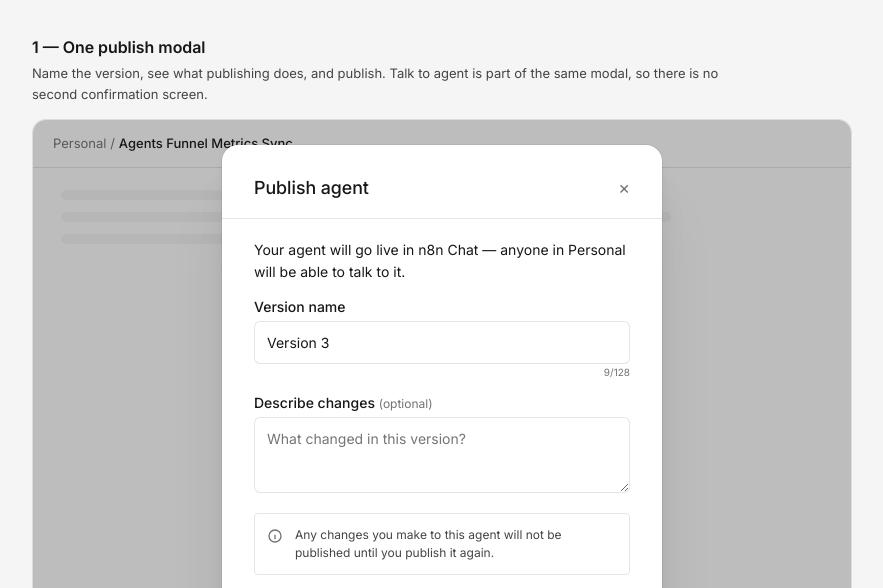
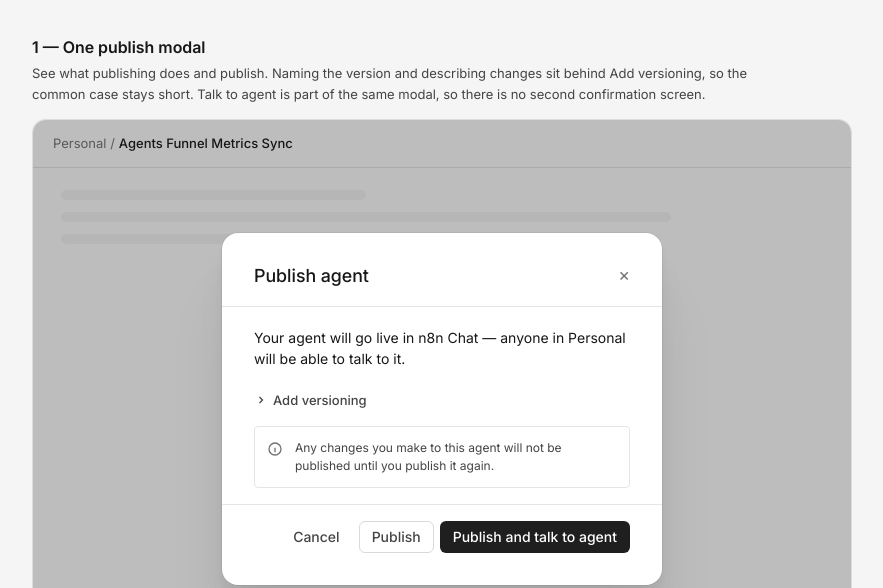
Before and after one commit to martinan8n/martina-hub, a plain HTML site: page talk-to-agent/index.html in a window 1280 px wide. Shown: the part 168-756 px from the top of the page, without its empty margins (72-955 px from the left). Drawn offline with Linux system fonts and the light colour scheme.

Commit message:
talk-to-agent: collapsible Add versioning in the publish modal
Co-Authored-By: Claude Sonnet 5.5 <noreply@anthropic.com>

```diff
--- a/talk-to-agent/index.html
+++ b/talk-to-agent/index.html
@@ -88,7 +88,7 @@
 
   <!-- ============ 1. PUBLISH ============ -->
   <h2>1 &mdash; One publish modal</h2>
-  <p class="sub">Name the version, see what publishing does, and publish. Talk to agent is part of the same modal, so there is no second confirmation screen.</p>
+  <p class="sub">See what publishing does and publish. Naming the version and describing changes sit behind Add versioning, so the common case stays short. Talk to agent is part of the same modal, so there is no second confirmation screen.</p>
 
   <div class="stage" id="stage1">
     <div class="view is-on" data-view="publish">
@@ -97,11 +97,14 @@
         <div class="modal">
           <div class="modal-head"><span class="modal-title">Publish agent</span><span class="modal-close" onclick="s1Close(false)">&times;</span></div>
           <p class="msg">Your agent will go live in n8n Chat &mdash; anyone in Personal will be able to talk to it.</p>
-          <div class="field-label">Version name</div>
-          <input class="input" id="s1Version" value="Version 3" maxlength="128" oninput="s1Count()">
-          <div class="count" id="s1Counter">9/128</div>
-          <div class="field-label">Describe changes <span class="opt">(optional)</span></div>
-          <textarea class="textarea" placeholder="What changed in this version?" style="margin-bottom:var(--spacing--sm);"></textarea>
+          <button class="n8n-button n8n-button--tertiary n8n-button--size-small" id="s1Toggle" onclick="s1ToggleVersioning()" style="margin:0 0 var(--spacing--xs) calc(var(--spacing--xs) * -1);"><svg id="s1Chev" width="12" height="12" viewBox="0 0 24 24" fill="none" stroke="currentColor" stroke-width="2.5" style="transition:transform 120ms;"><path d="m9 6 6 6-6 6"/></svg><span id="s1ToggleLabel">Add versioning</span></button>
+          <div id="s1Versioning" style="display:none;">
+            <div class="field-label">Version name</div>
+            <input class="input" id="s1Version" value="Version 3" maxlength="128" oninput="s1Count()">
+            <div class="count" id="s1Counter">9/128</div>
+            <div class="field-label">Describe changes <span class="opt">(optional)</span></div>
+            <textarea class="textarea" placeholder="What changed in this version?" style="margin-bottom:var(--spacing--sm);"></textarea>
+          </div>
           <div class="callout">
             <svg width="16" height="16" viewBox="0 0 24 24" fill="none" stroke="var(--text-color--subtler)" stroke-width="2"><circle cx="12" cy="12" r="9"/><path d="M12 8h.01M11 11h1v5h1"/></svg>
             <span>Any changes you make to this agent will not be published until you publish it again.</span>
@@ -118,6 +121,7 @@
     <div class="view" data-view="home" id="home1"></div>
   </div>
   <ul class="notes">
+    <li>Versioning is collapsed by default. If it stays closed, the version is named automatically (Version 3), so nothing is required to publish.</li>
     <li>The message moves to the future tense, because it now appears before publishing: it says what publishing will do instead of confirming it afterwards.</li>
     <li>Publish and talk to agent is the primary action, since talking to the agent is the next thing people want. Publish alone stays one click away and returns to the builder.</li>
   </ul>
@@ -211,6 +215,13 @@
     document.getElementById("s1Pill").style.display = published ? "inline-flex" : "none";
     document.getElementById("s1Replay").style.display = "block";
   }
+  function s1ToggleVersioning() {
+    var box = document.getElementById("s1Versioning");
+    var open = box.style.display === "none";
+    box.style.display = open ? "block" : "none";
+    document.getElementById("s1Chev").style.transform = open ? "rotate(90deg)" : "none";
+    document.getElementById("s1ToggleLabel").textContent = open ? "Hide versioning" : "Add versioning";
+  }
   function s1Open() { document.getElementById("s1Backdrop").style.display = "flex"; }
 
   /* stage 2 */
```
